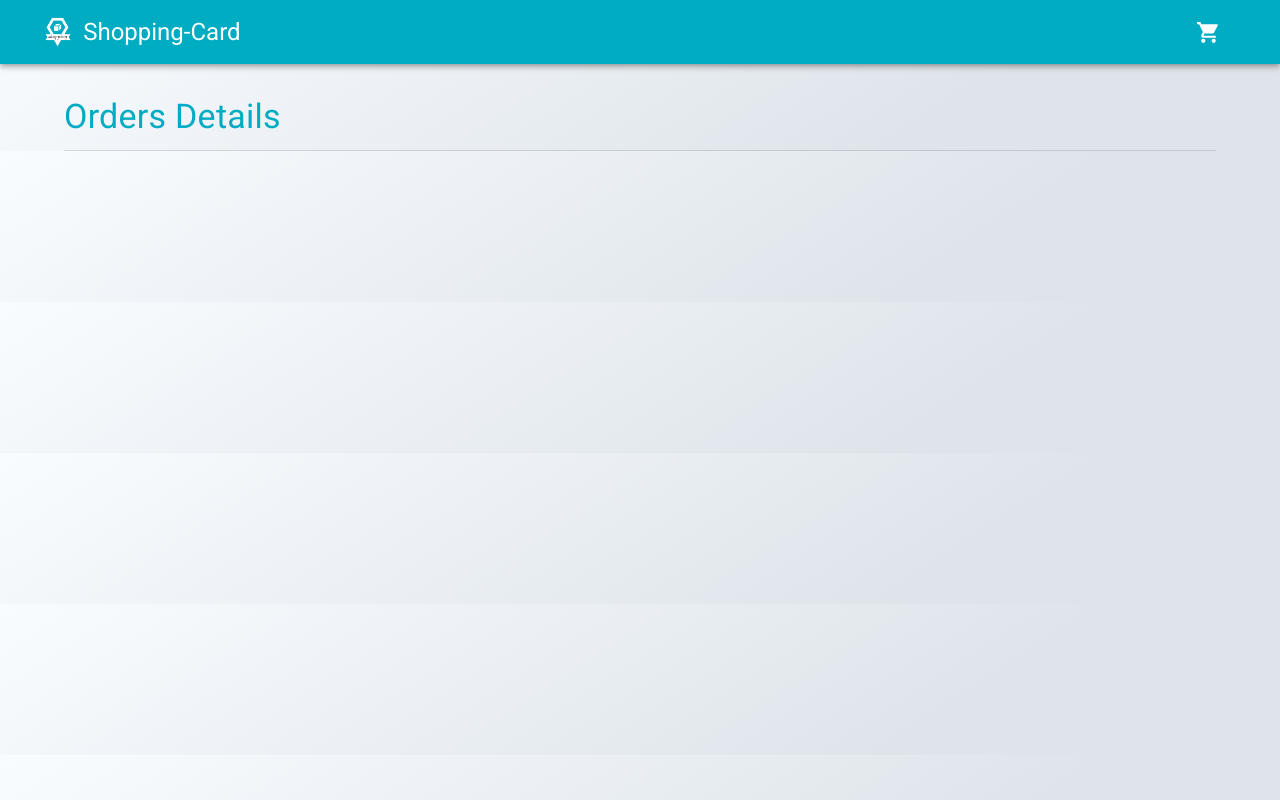
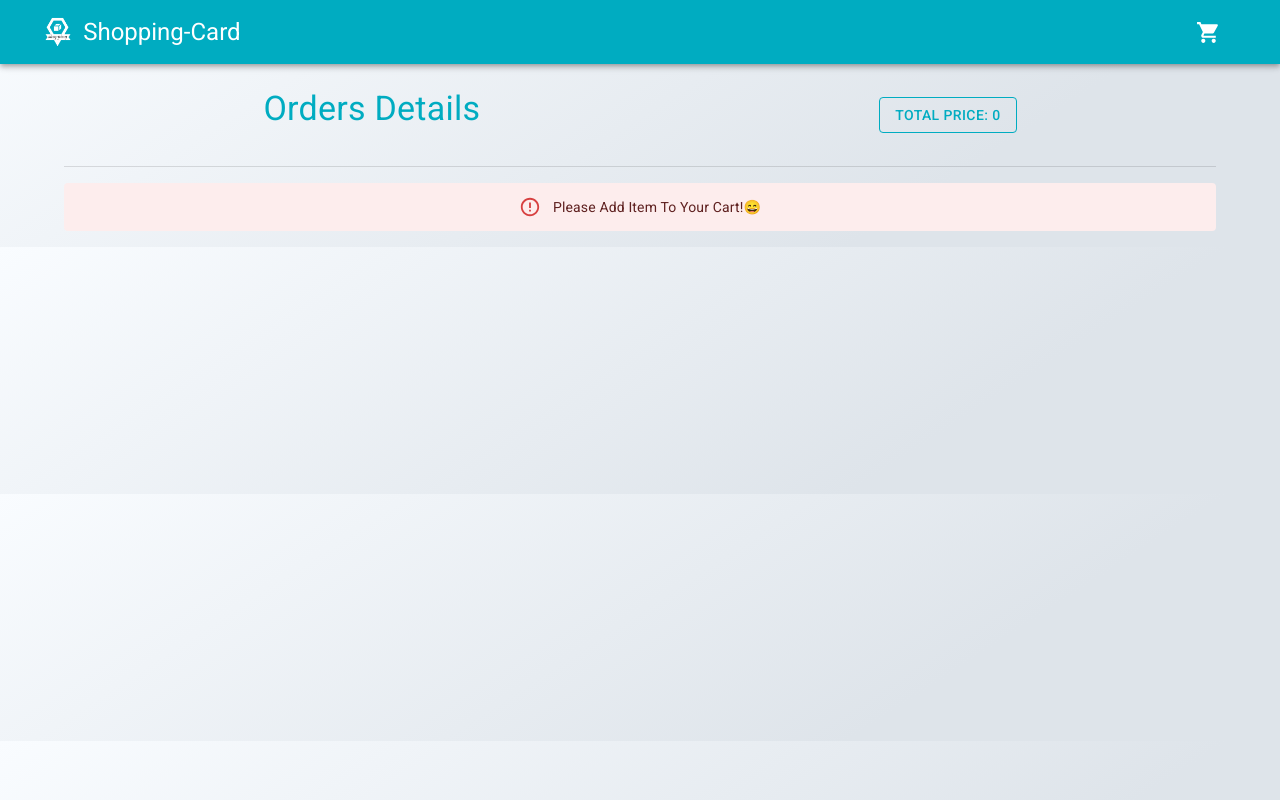
Before and after one commit to osama-maree/shopping-list-task, a React (Create React App) app: page /order in a window 1280 px wide. Built offline with nearby package versions, Linux system fonts and the light colour scheme.

Commit message:
Add Total Ammount Functionalities

```diff
--- a/src/pages/Order.jsx
+++ b/src/pages/Order.jsx
@@ -1,5 +1,12 @@
-import { Container, Divider, Typography } from "@mui/material";
-import React from "react";
+import {
+  Alert,
+  Box,
+  Button,
+  Container,
+  Divider,
+  Typography,
+} from "@mui/material";
+import React, { useEffect } from "react";
 import ProductListItem from "../component/ProductListItem.jsx";
 import { useShopping } from "../context/ShoppingContext.js";
 
@@ -8,15 +15,53 @@ const Order = () => {
   const handleRemove = (id) => {
     setOrder(order.filter((ord) => ord.id !== id));
   };
+  let TotalAmmount = order.reduce((accumulator, product) => {
+    const { quantity, price } = product;
+    return accumulator + quantity * price;
+  }, 0);
+
   return (
     <Container>
-      <Typography sx={{ color: "#00acc1" }} mt={4} variant="h4" gutterBottom>
-        Orders Details
-      </Typography>
+      <Box
+        sx={{
+          display: "flex",
+          justifyContent: "space-around",
+          alignItems: "center",
+        }}
+        my={3}
+      >
+        <Typography sx={{ color: "#00acc1" }} variant="h4" gutterBottom>
+          Orders Details
+        </Typography>
+        <Button
+          variant="outlined"
+          sx={{ color: "#00acc1", border: "solid 1px #00acc1" }}
+        >
+          Total Price: {TotalAmmount}
+        </Button>
+      </Box>
       <Divider />
-      {order.map((product, index) => (
-        <ProductListItem key={index} {...product} handleRemove={handleRemove} />
-      ))}
+      {order.length > 0 ? (
+        order.map((product, index) => (
+          <ProductListItem
+            key={index}
+            {...product}
+            handleRemove={handleRemove}
+          />
+        ))
+      ) : (
+        <Alert
+          severity="error"
+          sx={{
+            margin: "1rem 0px",
+            display: "flex",
+            justifyContent: "center",
+            alignItems: "center",
+          }}
+        >
+          Please Add Item To Your Cart!&#128516;
+        </Alert>
+      )}
     </Container>
   );
 };
```
